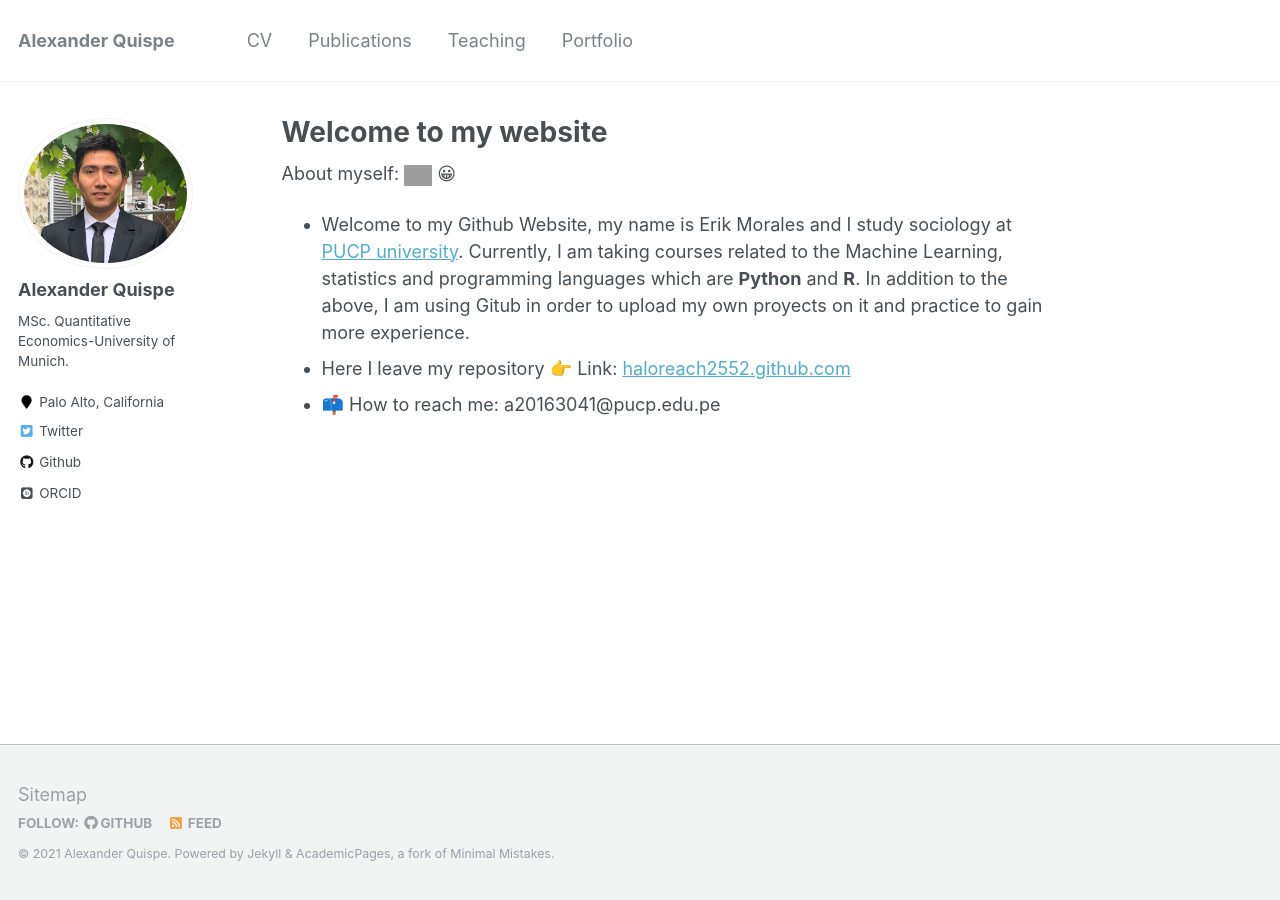
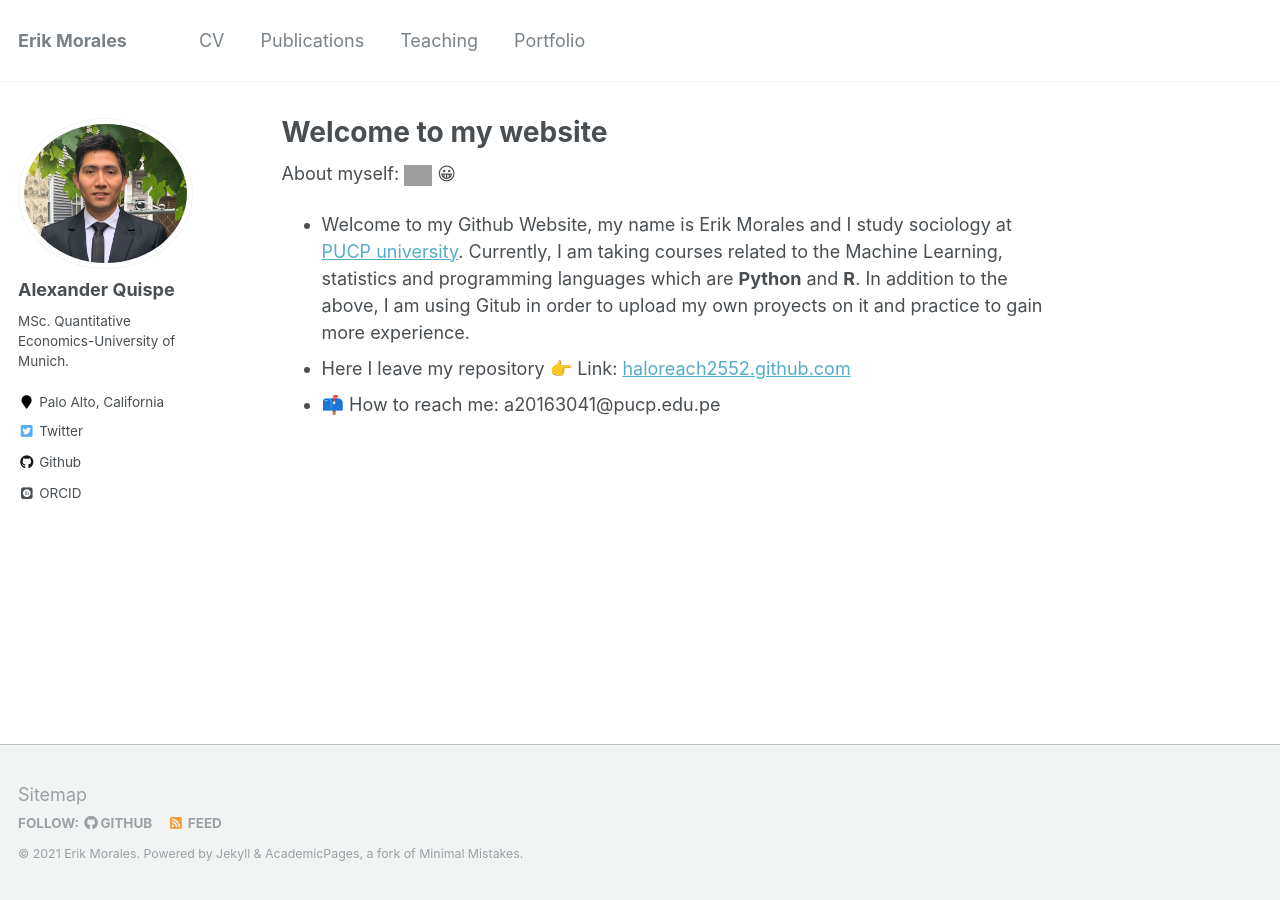
Before and after one commit to HaloReach2552/Brando.fold.github.io, a Jekyll site: the page built from _pages/about.md, in a window 1280 px wide. Built offline with Jekyll 4.4.1, drawn with Linux system fonts in a browser that asks for light colours; some web fonts are replaced; grey boxes are pictures that could not be loaded.

Commit message:
Update _config.yml

```diff
--- a/_config.yml
+++ b/_config.yml
@@ -7,10 +7,10 @@
 
 # Site Settings
 locale                   : "en-US"
-title                    : "Alexander Quispe"
+title                    : "Erik Morales"
 title_separator          : "-"
-name                     : &name "Alexander Quispe"
-description              : &description "World Bank Research Analyst. Causal inference and Machine Learning."
+name                     : &name "Erik Morales"
+description              : &description "Sociology student at PUCP University."
 url                      : https://alexanderquispe.github.io # the base hostname & protocol for your site e.g. "https://mmistakes.github.io"
 baseurl                  : "" # the subpath of your site, e.g. "/blog"
 repository               : "alexanderquispe/alexanderquispe.github.io"
```
